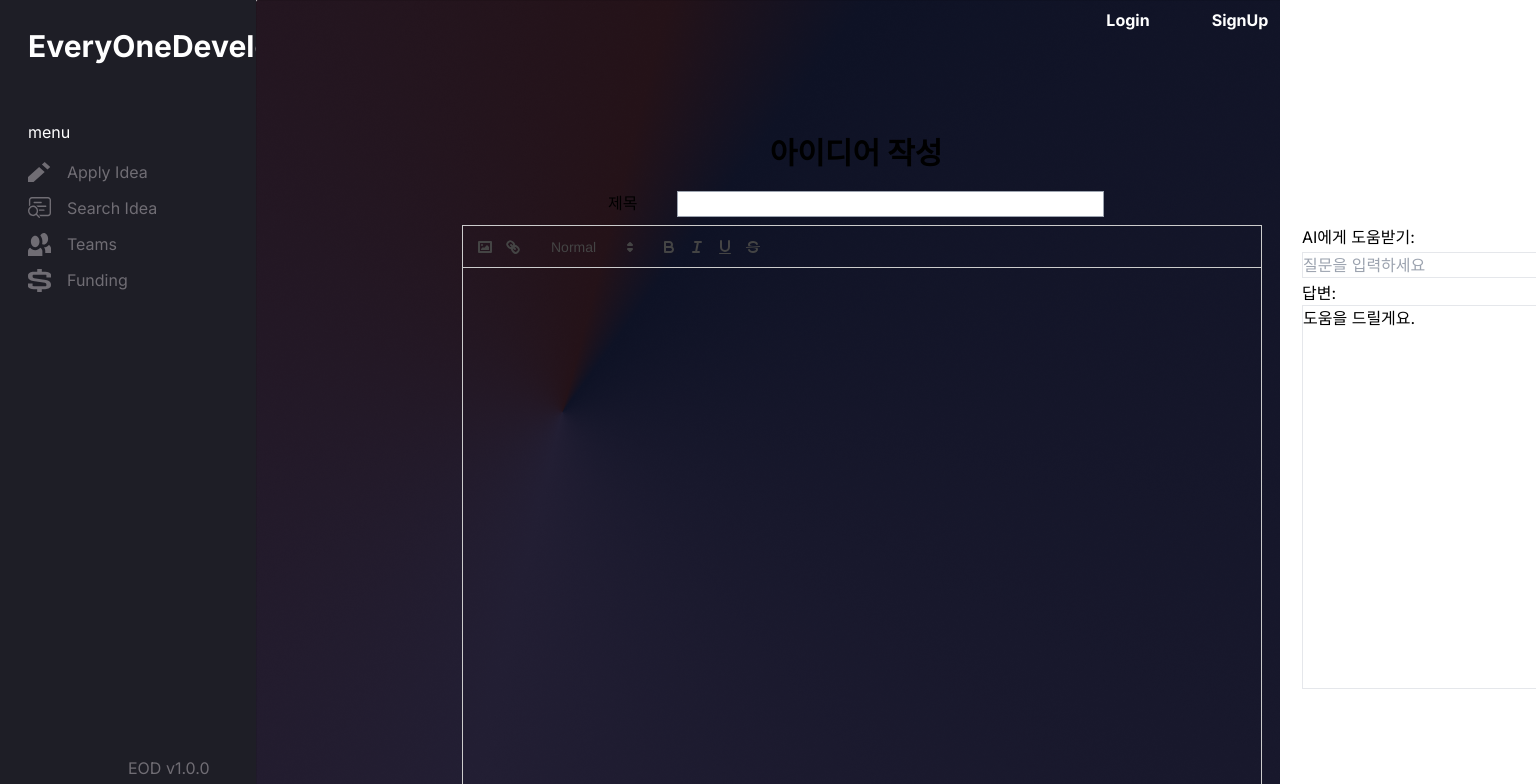
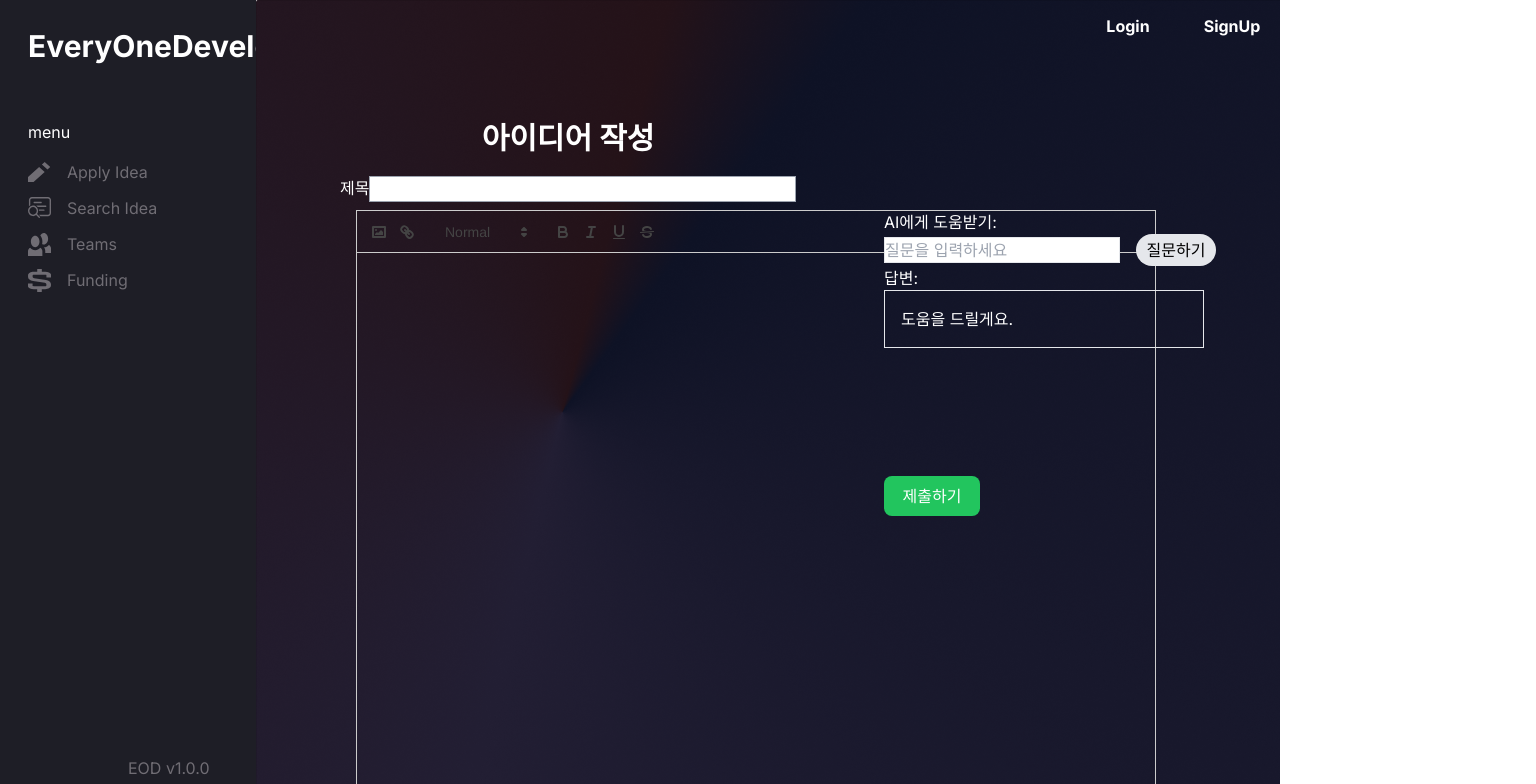
Before and after one commit to kimwoojin123/eod, a Next.js app: page /ideaApply/ideaWrite in a window 1280 px wide. Shown: the top 784 px of the page, 1536 px wide, since content can reach past the window. Built offline with nearby package versions, Linux system fonts and the light colour scheme.

Commit message:
아이디어 작성 페이지 디자인 수정

```diff
--- a/app/ideaApply/ideaWrite/page.tsx
+++ b/app/ideaApply/ideaWrite/page.tsx
@@ -100,20 +100,22 @@ export default function IdeaWrite(){
   };
 
   return (
-    <div className='w-screen overflow-x-hidden'>
-      <div className='flex flex-col justify-center items-center h-screen mr-20'>
-        <h1 className='font-bold text-3xl mb-5'>아이디어 작성</h1>
-        <div className='w-screen flex justify-center mb-2'>
-          <label htmlFor='title'>제목</label>
-          <input className='ml-10 w-1/3 border-gray-400 border' type='text' id='title' value={title} onChange={(e) => handleTitleChange(e.target.value)} />
+    <div className='overflow-x-hidden mt-10'>
+      <div className='flex flex-col justify-center items-center h-full mr-20'>
+        <h1 className='font-bold text-3xl mb-5 mr-80 text-white'>아이디어 작성</h1>
+        <div className='flex w-screen justify-center mb-2'>
+          <label htmlFor='title' className='text-white'>제목</label>
+          <input className='w-1/3 mr-80 border-gray-400 border' type='text' id='title' value={title} onChange={(e) => handleTitleChange(e.target.value)} />
         </div>
-        <div className="flex justify-center ml-96 w-screen">
+        <div>
           <DynamicTextEditor value={editorValue} onChange={handleEditorChange} />
-          <GptAI />
         </div>
       </div>
-      <div className='relative left-2/3 bottom-10'>
-          <button onClick={handleSubmit} className='w-24 h-10 bg-green-500 text-white rounded-lg'>제출하기</button>
+        <div className='absolute right-16'>
+          <GptAI />
+        <button onClick={handleSubmit} className='relative top-32 w-24 h-10 bg-green-500 text-white rounded-lg'>제출하기</button>
+        </div>
+      <div>
       </div>
       <CustomModal isOpen={modalIsOpen} onRequestClose={closeModal} width='360px' height='180px'>
         <p>{message || '작성이 완료되었습니다.'}</p>
--- a/app/page.tsx
+++ b/app/page.tsx
@@ -5,7 +5,7 @@ import PopularTeams from "./ui/main/popularTeams";
 
 export default function Home() {
   return (
-    <div className="flex justify-around">
+    <div className="flex justify-around pt-10">
       <PopularIdeas />
       <PopularTeams />
       <PopularFundingList />
--- a/app/ui/Buttons/headButtons.tsx
+++ b/app/ui/Buttons/headButtons.tsx
@@ -65,12 +65,12 @@ export function AuthButton() {
     <div>
       {isLoggedIn ? (
         <div className='cursor-pointer'>
-          <span className="text-white font-bold py-2.5 px-4 rounded" onClick={handleLogout}>Logout</span>
+          <p className=" text-white font-bold w-20 h-10 pr-4 pt-4" onClick={handleLogout}>Logout</p>
         </div>
       ) : (
         <div className='w-48 flex justify-between'>
-          <Link href='login'><p className="flex justify-center items-center text-white font-bold w-20 h-10 rounded">Login</p></Link>
-          <Link href='signup'><p className="flex justify-center items-center text-white font-bold w-20 h-10 rounded">SignUp</p></Link>
+          <Link href='login'><p className="flex justify-center items-center text-white font-bold w-20 h-10 pt-3">Login</p></Link>
+          <Link href='signup'><p className="flex justify-center items-center text-white font-bold w-20 h-10 pr-4 pt-3">SignUp</p></Link>
         </div>
       )}
     </div>
--- a/app/ui/ideaWrite/gptAI.tsx
+++ b/app/ui/ideaWrite/gptAI.tsx
@@ -28,8 +28,8 @@ export default function GptAI() {
     }
   };
   return (
-    <div className='ml-10'>
-      <h1>AI에게 도움받기:</h1>
+    <div>
+      <p className='text-white'>AI에게 도움받기:</p>
       <form onSubmit={handleAskQuestion}>
       <input
         type="text"
@@ -40,8 +40,8 @@ export default function GptAI() {
       />
       <button className='bg-gray-200 ml-4 h-8 w-20 rounded-2xl' type='submit'>질문하기</button>
       </form>
-      <h2>답변:</h2>
-      <p className="h-96 w-80 border">{response}</p>
+      <p className='text-white'>답변:</p>
+      <p className="w-80 border text-white p-4">{response}</p>
     </div>
   );
 }
--- a/app/ui/textEditor.tsx
+++ b/app/ui/textEditor.tsx
@@ -21,7 +21,7 @@ const TextEditor: React.FC<TextEditorProps> = ({ value, onChange }) => {
 
   return (
     <DynamicQuill
-      style={{ width: "800px", height: "600px" }}
+      style={{ position:"absolute", left:"100px", width: "800px", height: "600px", color:'white' }}
       theme="snow"
       value={value}
       onChange={onChange}
```
